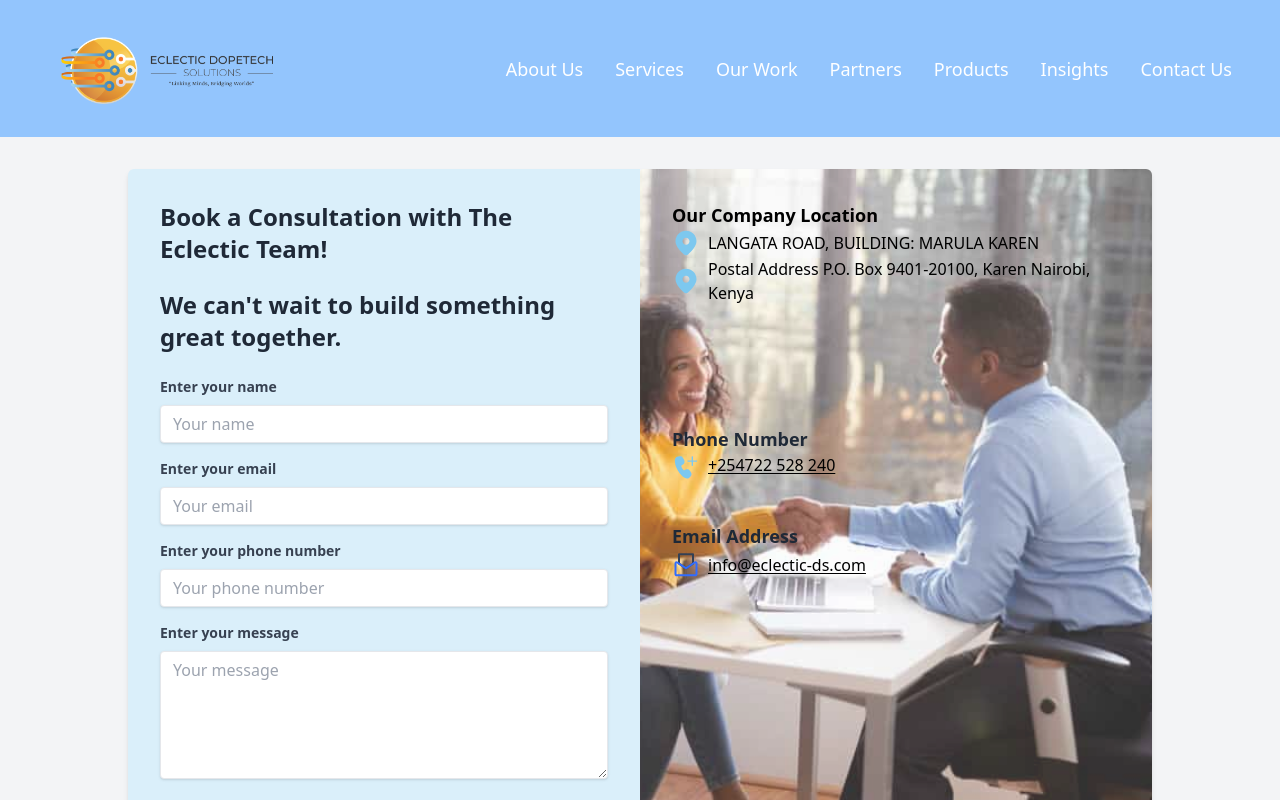
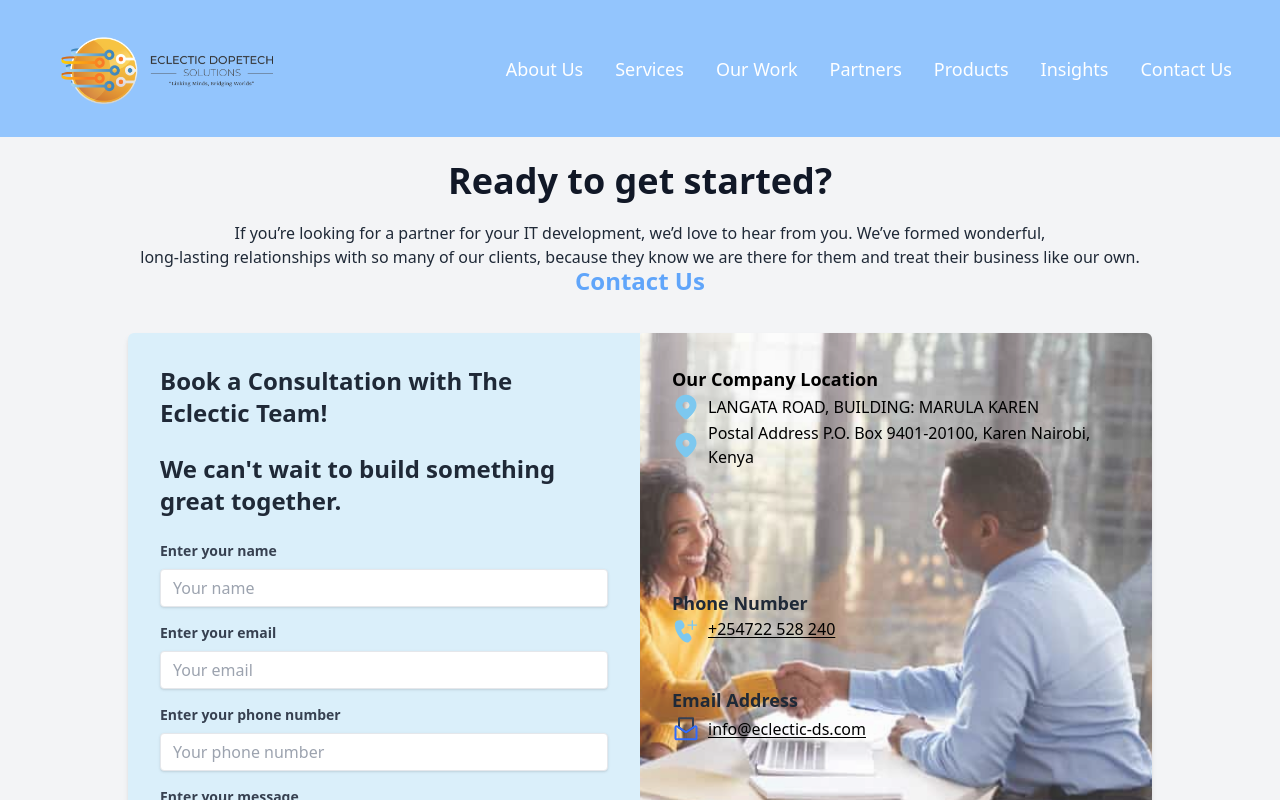
Before and after one commit to WLemmy/Eclectic-Web, a React (Create React App) app in the folder eclectic/: page /contact in a window 1280 px wide. Shown: the top 800 px of the page. Built offline with nearby package versions, Linux system fonts and the light colour scheme.

Commit message:
Adding README

```diff
--- a/eclectic/src/pages/Contact.js
+++ b/eclectic/src/pages/Contact.js
@@ -63,7 +63,40 @@ const Contact = () => {
   };
 
   return (
-    <div className="min-h-screen flex flex-col items-center justify-center bg-gray-100 py-8">
+    <>
+      <div className="text-center py-6 relative">
+  <h1 className="text-4xl font-bold text-gray-900">Ready to get started?</h1>
+  <p className="text-center py-3 text-1xl text-gray-800 mt-2">
+    If you’re looking for a partner for your IT development, we’d love to hear from you.
+    We’ve formed wonderful, <br />long-lasting relationships with so many of our clients,
+    because they know we are there for them and treat their business like our own.
+  </p>
+
+  {/* Container for the image and the Contact Us text */}
+  <div className="relative">
+    {/* Blurred background image */}
+    <div
+      className="absolute inset-0 bg-cover bg-center"
+      style={{
+        backgroundImage: `url(${contact})`,
+        backgroundSize: "cover",
+        backgroundPosition: "center",
+        opacity: 0.8, // Set opacity to reduce the background visibility
+      }}
+    ></div>
+
+    {/* Contact Us text positioned on the image */}
+    <p
+      className="absolute inset-0 flex items-center justify-center text-blue-400 text-2xl font-bold cursor-pointer"
+      style={{ zIndex: 10 }}
+    >
+      Contact Us
+    </p>
+  </div>
+</div>
+
+
+      <div className="min-h-screen flex flex-col items-center justify-center bg-gray-100 py-8=4">
         <div className="w-full max-w-screen-lg bg-contactBlue shadow-md rounded-md overflow-hidden mb-8">
           <div className="md:flex">
             {/* Contact Form */}
@@ -251,6 +284,7 @@ const Contact = () => {
           </div>
         )}
       </div>
+    </>
   );
 };
 
```
Also changed, not shown: eclectic/src/assets/homepage-screenshot.png (added), 1 other file (tests, documents, lock files or other folders). Lines whose indentation alone changed are shown as unchanged.
